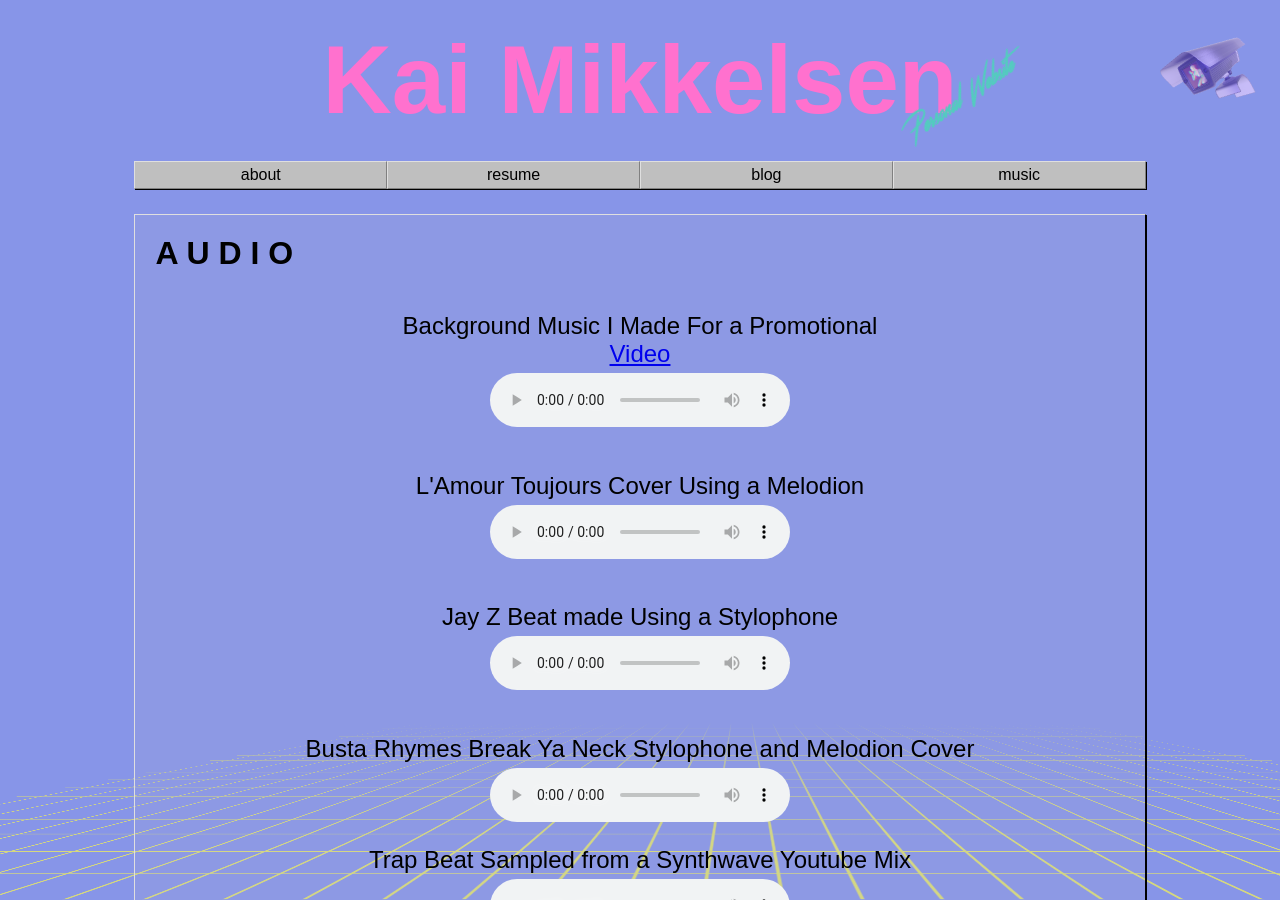
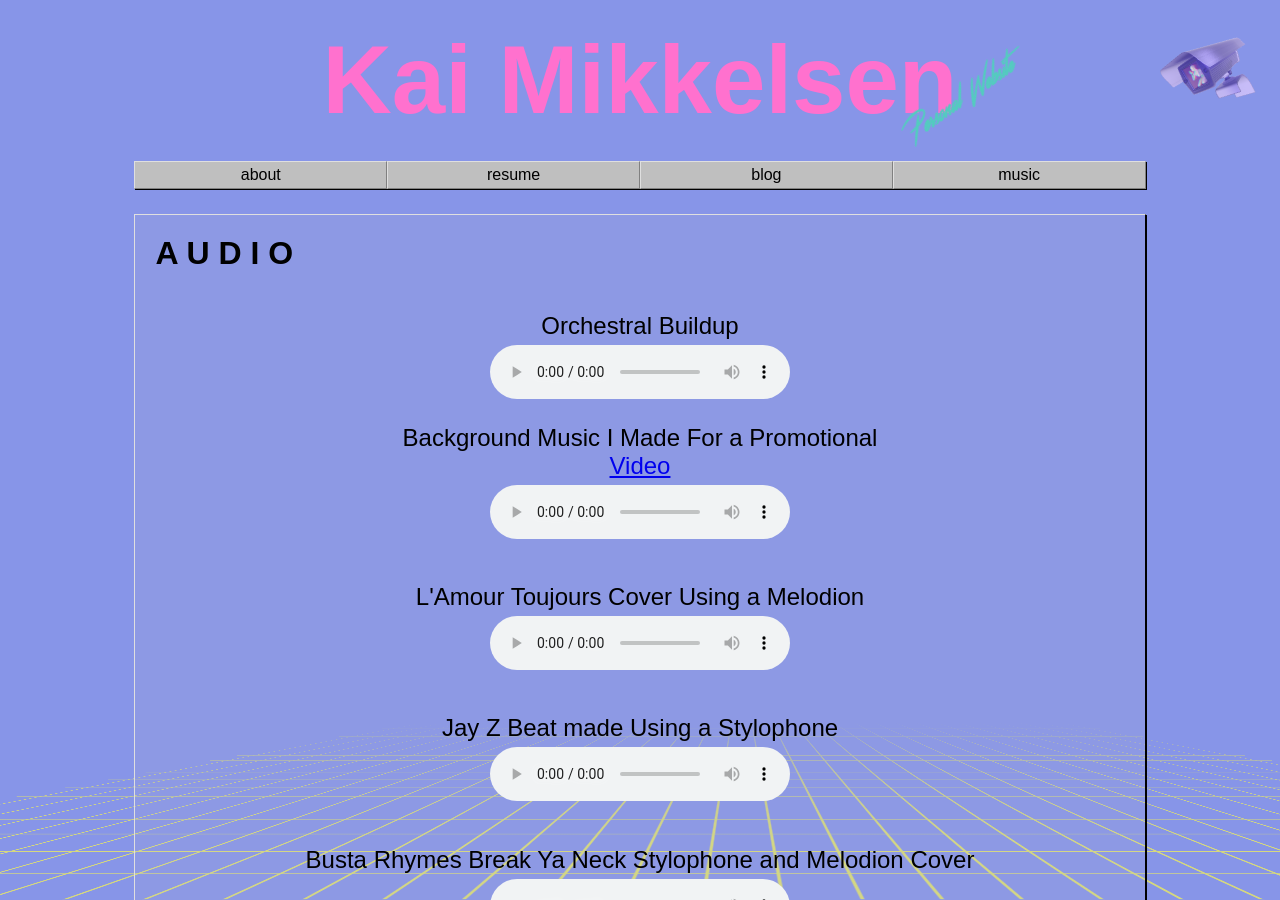
Before and after one commit to KaiMikkelsen/KaiMikkelsen.github.io, a Jekyll site: the page built from Pages/music.html, in a window 1280 px wide and 900 px high. Built offline with Jekyll 4.4.1, drawn with Linux system fonts in a browser that asks for light colours.

Commit message:
Added Orchestra buildup

```diff
--- a/Pages/music.html
+++ b/Pages/music.html
@@ -10,6 +10,16 @@ layout: default
   <h6 class="aesthetic-effect-text-glitch" data-glitch="A U D I O">A U D I O</h6>
 </div>
 
+
+<div class="songclass">
+
+    <h7>Orchestral Buildup </h7>
+
+
+<audio controls>
+    <source src="/Songs/Orchestral Buildup.mp3">
+    Your browser does not support the audio element.
+</audio>
 
 
 <div class="songclass">
```
Also changed, not shown: 3 other files.
